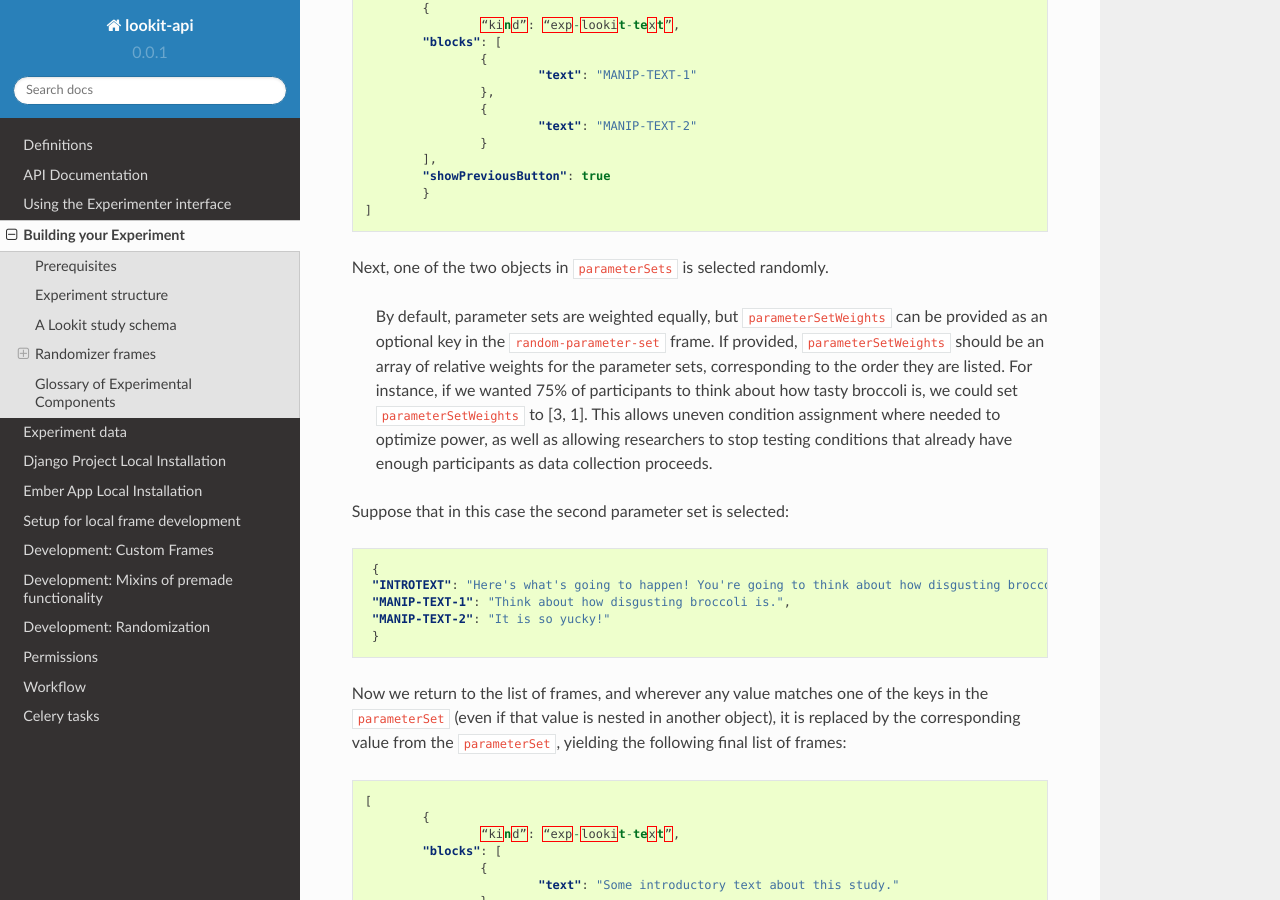
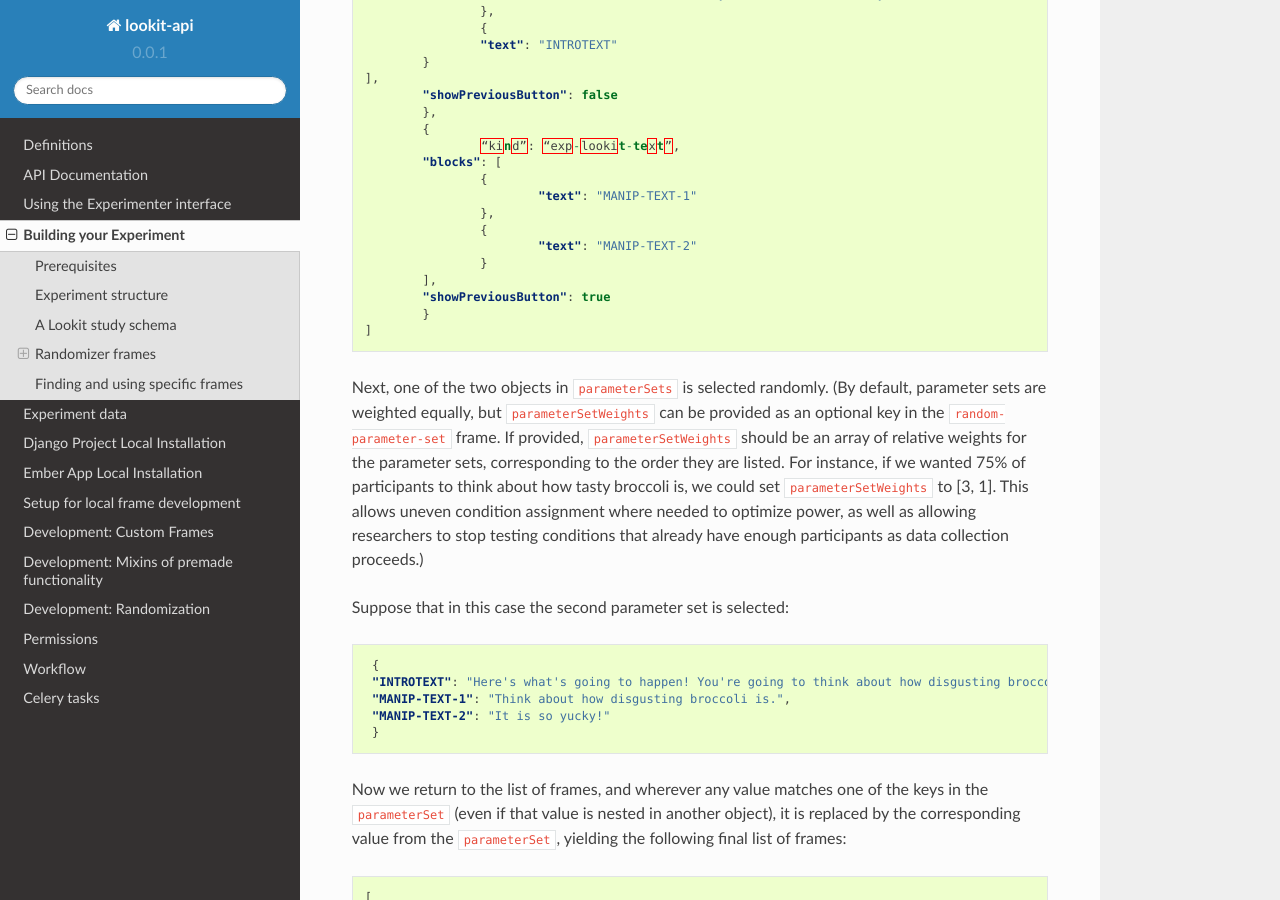
Before and after one commit to lookit/lookit-api, a Sphinx documentation site: the page built from docs/source/experiments.md, in a window 1280 px wide and 900 px high, scrolled down 6539 px. Built offline with Sphinx 7.4.7 and the Read the Docs theme 2.0.0, drawn with Linux system fonts in a browser that asks for light colours; some of the changed text lies outside the part shown.

Commit message:
fix docs formatting

````diff
--- a/docs/source/experiments.md
+++ b/docs/source/experiments.md
@@ -42,7 +42,6 @@
 
 Studies on Lookit are broken into a set of fundamental units called **frames**, which can also be thought of as “pages” of the study. A single experimental trial (e.g. looking time measurement) would generally be one frame, as are the video consent procedure (shown in Figure 5.3) and exit survey. The JSON Schema used to parse Lookit studies requires a JSON object with two keys: `frames` and `sequence`.  The `frames` value defines the frames used in this study: it must be a JSON object mapping frame nicknames (any unique strings chosen by the researcher) to frame objects (defined next). The `sequence` value must be an ordered list of the frames to use in this study; values in this list must be frame nicknames from the “frames” value. Here is the JSON for a very minimal Lookit study:
 
-![
 ```json
 {
 	“frames”: {
@@ -70,9 +69,20 @@
 	]
 }
 ```
-](_static/images/sample_study_json.png "Example Lookit study JSON")
 
-This JSON specifies a Lookit study with two frames, consent and an exit survey. Note that the frame nicknames `my-consent-frame` and `my-exit-survey` that are defined in `frames` are also used in the `sequence`. Frames may be specified but not used in `sequence`. Within each frame object (highlighted in gray above), a `kind` must be specified. This determines the frame type that will be used. Additional data may be included in the frame object to customize the behavior of the frame, for instance to specify instruction text or the stimuli to use for a test trial. The keys that may (or must) be included in a frame object are determined by the frame type; each frame definition includes a JSON Schema describing the expected data to be passed. Multiple frames of the same kind may be included in a study – for instance, test trials using different stimuli.
+This JSON specifies a Lookit study with two frames, consent and an exit survey. Note that the frame nicknames `my-consent-frame` and `my-exit-survey` that are defined in `frames` are also used in the `sequence`. Frames may be specified but not used in `sequence`. Here's the object associated with the `my-exit-survey` frame:
+
+```json
+{
+		    “kind”: “exp-lookit-exit-survey”,
+		    “debriefing”: {
+		    	 “title”: “Thank you!”,
+		    	 “text”: “You participated.”
+		    }
+ }
+ ```
+
+Within each frame object, a `kind` must be specified. This determines the frame type that will be used. Additional data may be included in the frame object to customize the behavior of the frame, for instance to specify instruction text or the stimuli to use for a test trial. The keys that may (or must) be included in a frame object are determined by the frame type; each frame definition includes a JSON Schema describing the expected data to be passed. Multiple frames of the same kind may be included in a study – for instance, test trials using different stimuli.
 
 The separation of frame definitions and sequence allows researchers to easily and flexibly edit and test study protocols – for instance, the order of frames may be altered or a particular frame removed for testing purposes without altering any frame definitions.
 
@@ -273,9 +283,7 @@
 ]
 ```
 
-Next, one of the two objects in `parameterSets` is selected randomly.
-
-> By default, parameter sets are weighted equally, but `parameterSetWeights` can be provided as an optional key in the `random-parameter-set` frame. If provided, `parameterSetWeights` should be an array of relative weights for the parameter sets, corresponding to the order they are listed. For instance, if we wanted  75% of participants to think about how tasty broccoli is, we could set `parameterSetWeights` to [3, 1]. This allows uneven condition assignment where needed to optimize power, as well as allowing researchers to stop testing conditions that already have enough participants as data collection proceeds.
+Next, one of the two objects in `parameterSets` is selected randomly. (By default, parameter sets are weighted equally, but `parameterSetWeights` can be provided as an optional key in the `random-parameter-set` frame. If provided, `parameterSetWeights` should be an array of relative weights for the parameter sets, corresponding to the order they are listed. For instance, if we wanted  75% of participants to think about how tasty broccoli is, we could set `parameterSetWeights` to [3, 1]. This allows uneven condition assignment where needed to optimize power, as well as allowing researchers to stop testing conditions that already have enough participants as data collection proceeds.)
 
 Suppose that in this case the second parameter set is selected:
 
@@ -545,7 +553,7 @@
 
 The `random-parameter-set` randomizer is expected to be general enough to capture most experimental designs that researchers put on Lookit, but additional more specific randomizers will also be designed to provide simpler syntax for common use cases.
 
-## Glossary of Experimental Components
+## Finding and using specific frames
 
 For the most current documentation of individual frames available to use, please see [http://centerforopenscience.github.io/exp-addons/modules/frames.html](http://centerforopenscience.github.io/exp-addons/modules/frames.html) and [http://centerforopenscience.github.io/exp-addons/modules/randomizers.html](http://centerforopenscience.github.io/exp-addons/modules/randomizers.html).
 
--- a/docs/source/index.rst
+++ b/docs/source/index.rst
@@ -6,8 +6,8 @@
 Welcome to Lookit's documentation!
 ==========================================
 
-** This documentation is a work in progress. To contribute, submit a PR to
-`kimberscott/lookit-api <https://github.com/kimberscott/lookit-api/tree/develop>`.**
+**This documentation is a work in progress.** To contribute, submit a PR to
+`kimberscott/lookit-api <https://github.com/kimberscott/lookit-api/tree/develop>`.
 
 
 The `lookit-api codebase <https://github.com/CenterForOpenScience/lookit-api>`_ contains
````
Also changed, not shown: docs/source/_static/img/sample_study_json.png (deleted).
